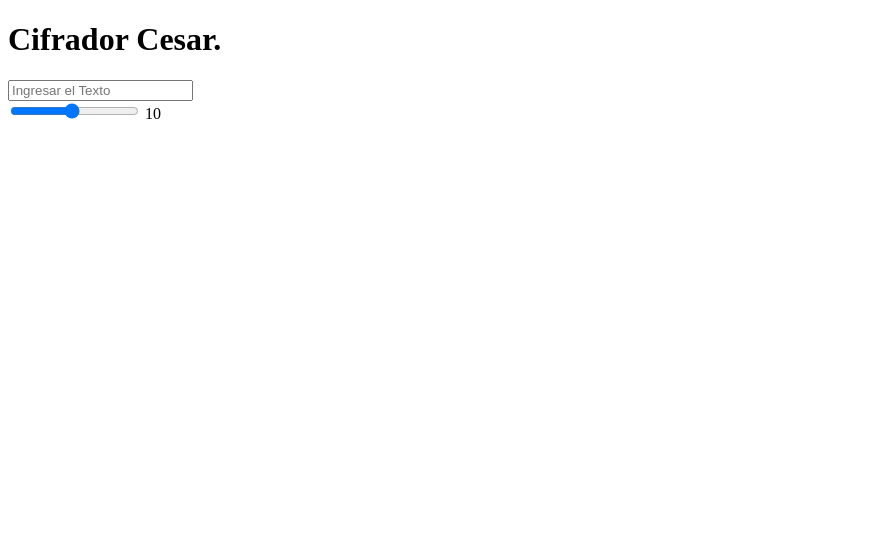
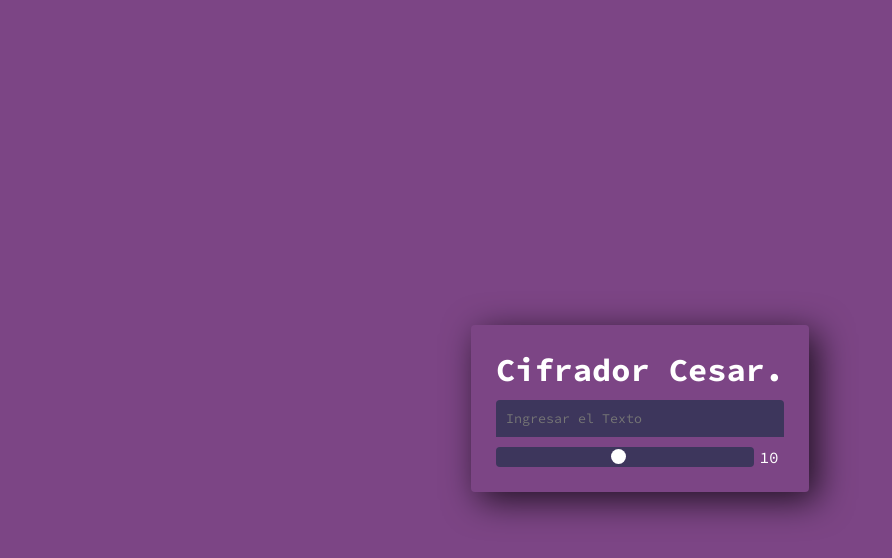
Before and after one commit to Marce-Sevilla/cifrado-cesar, a plain HTML site: page index.html in a window 1280 px wide. Shown: the whole page, without its empty margins (0-892 px from the left). Drawn offline with Linux system fonts and the light colour scheme.

Commit message:
feat: add style to the range and terminal

```diff
--- a/index.html
+++ b/index.html
@@ -13,11 +13,11 @@
         <form id="cifrador" autocomplete="off">
             <input type="text" name="text" id="inputOriginal" placeholder="Ingresar el Texto" spellcheck="false">
         </form>
+        <div class="rango">
+            <input type="range" name="rango" id="rango" value="10" min="1" max="20" oninput="this.nextElementSibling.value = this.value">
+            <output>10</output>
+        </div>
         <div id="resultado"></div>
     </main>
-    <div class="rango">
-        <input type="range" name="rango" id="rango" value="10" min="1" max="20" oninput="this.nextElementSibling.value = this.value">
-        <output>10</output>
-    </div>
 </body>
 </html>
--- a/style.css
+++ b/style.css
@@ -0,0 +1,83 @@
+@import url('https://fonts.googleapis.com/css2?family=Roboto+Mono:ital,wght@0,100..700;1,100..700&family=Share+Tech+Mono&family=Source+Code+Pro:ital,wght@0,200..900;1,200..900&display=swap');
+
+:root {
+    --color-terminal: #3D365C;
+    --borde-redondo: 4px
+}
+
+*{
+    font-family: 'Source Code Pro', monospace;
+}
+
+body{
+    height: 100vh;
+    display: flex;
+    justify-content: center;
+    align-items: center;
+    background-color: #7C4585;
+    color: #FFF;
+}
+
+input, button{
+    border: none;
+    outline: none;
+}
+
+main{
+    padding: 25px;
+    box-shadow: 8px 8px 35px 0px rgb(0 0 0 / 75%);
+    border-radius: var(--borde-redondo);
+}
+
+h1{
+    margin: 0;
+}
+
+#inputOriginal, #resultado{
+    background-color: var(--color-terminal);
+    width: -webkit-fill-available;
+}
+
+#inputOriginal{
+    margin: 10px 0px;
+    padding: 10px;
+    color: #FFF;
+    border-top-right-radius: var(--borde-redondo);
+    border-top-left-radius: var(--borde-redondo);
+}
+
+#resultado{
+    height: 20px;
+    color: #00c9be;
+    padding: 0 10px 10px;
+    border-top-right-radius: var(--borde-redondo);
+    border-top-left-radius: var(--borde-redondo);
+    margin: 10px 0px;
+    display: none;
+}
+
+.rango{
+    margin-top: 1opx;
+    display: grid;
+    grid-template-columns: 1fr 30px;
+    text-align: center;
+    align-items: center;
+}
+
+input[type='range']{
+    -webkit-appearance: none;
+    border-radius: var(--borde-redondo);
+    background: var(--color-terminal);
+    margin: 0px;
+    padding: 0px 5px;
+    height: 20px;
+}
+
+input[type='range']::-webkit-slider-thumb{
+    cursor: pointer;
+    -webkit-appearance: none;
+    background: #FFF;
+    border-radius: 50%;
+    height: 15px;
+    width: 15px;
+}
```
